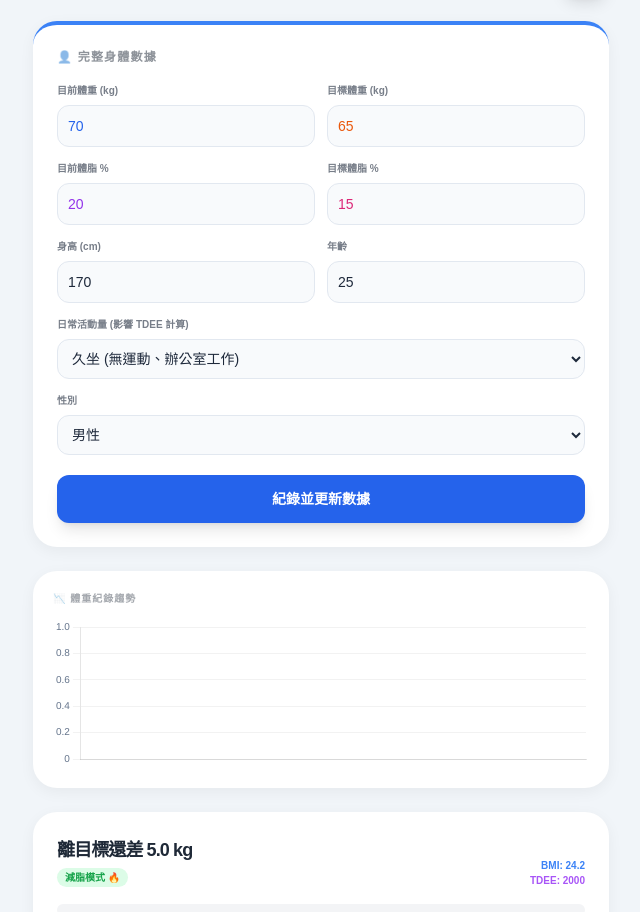
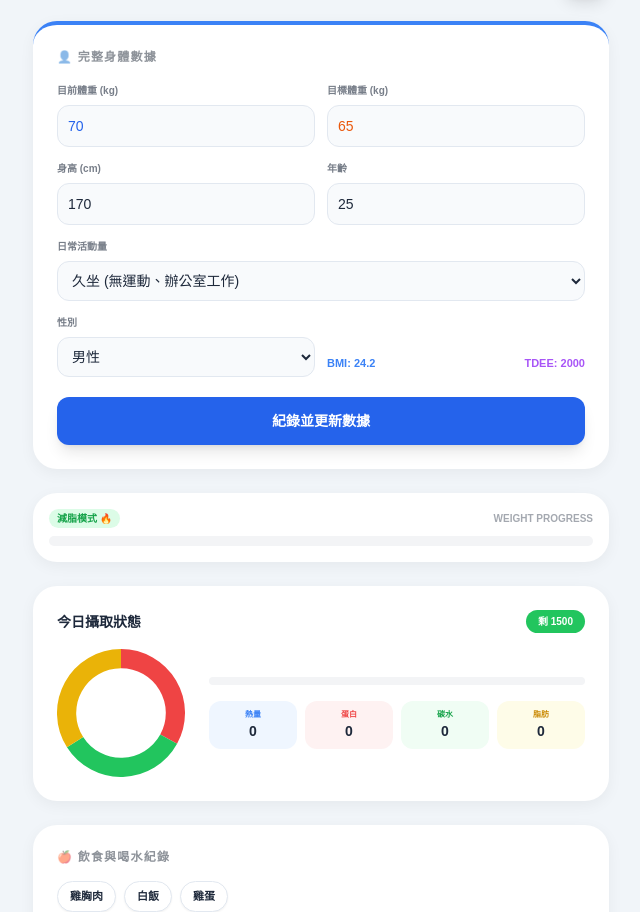
Before and after one commit to nswer0719/my-health-tracker, a plain HTML site: page index.html in a window 1280 px wide. Shown: the part 75-987 px from the top of the page, without its empty margins (319-959 px from the left). Drawn offline with nearby package versions, Linux system fonts and the light colour scheme.

Commit message:
Update index.html

```diff
--- a/index.html
+++ b/index.html
@@ -3,7 +3,7 @@
 <head>
     <meta charset="UTF-8">
     <meta name="viewport" content="width=device-width, initial-scale=1.0, user-scalable=no, viewport-fit=cover">
-    <title>健康體態 Pro+ 終極版</title>
+    <title>健康體態目標達成儀 Pro+</title>
 
     <link rel="apple-touch-icon" href="https://cdn-icons-png.flaticon.com/512/2738/2738658.png">
     <meta name="apple-mobile-web-app-capable" content="yes">
@@ -31,17 +31,14 @@
         .card { background: white; border-radius: 24px; box-shadow: 0 4px 15px rgba(0,0,0,0.05); }
         .dark .card { background: #1e293b; border: 1px solid #334155; }
 
-        input, select {
-            background-color: #f8fafc; color: #1e293b; border: 1px solid #e2e8f0; font-weight: 600;
-        }
-        .dark input, .dark select {
-            background-color: #334155; color: #f1f5f9; border-color: #475569;
-        }
+        input, select { background-color: #f8fafc; color: #1e293b; border: 1px solid #e2e8f0; font-weight: 600; }
+        .dark input, .dark select { background-color: #334155; color: #f1f5f9; border-color: #475569; }
+
         .food-chip { cursor: pointer; border: 1px solid #e2e8f0; background: white; white-space: nowrap; font-size: 11px; padding: 6px 12px; border-radius: 99px; font-weight: bold; }
         .dark .food-chip { background: #334155; border-color: #475569; color: #cbd5e1; }
+
         .ai-tip { border-left: 4px solid #3b82f6; background-color: #eff6ff; padding: 10px; border-radius: 8px; font-size: 0.8rem; color: #1e40af; margin-bottom: 8px; }
         .dark .ai-tip { background-color: #1e3a8a; color: #bfdbfe; }
-        .hide-scrollbar::-webkit-scrollbar { display: none; }
         .progress-bar { transition: width 0.6s cubic-bezier(0.4, 0, 0.2, 1); }
     </style>
 </head>
@@ -60,70 +57,61 @@
             <div class="grid grid-cols-2 gap-3 text-sm">
                 <div><label class="block text-[10px] mb-1 font-bold opacity-60">目前體重 (kg)</label><input id="weight" type="number" step="0.1" class="w-full p-2.5 rounded-xl text-blue-600 outline-none"></div>
                 <div><label class="block text-[10px] mb-1 font-bold opacity-60">目標體重 (kg)</label><input id="targetWeight" type="number" step="0.1" class="w-full p-2.5 rounded-xl text-orange-600 outline-none"></div>
-                <div><label class="block text-[10px] mb-1 font-bold opacity-60">目前體脂 %</label><input id="fatPercent" type="number" step="0.1" class="w-full p-2.5 rounded-xl text-purple-600 outline-none"></div>
-                <div><label class="block text-[10px] mb-1 font-bold opacity-60">目標體脂 %</label><input id="targetFat" type="number" step="0.1" class="w-full p-2.5 rounded-xl text-pink-600 outline-none"></div>
                 <div><label class="block text-[10px] mb-1 font-bold opacity-60">身高 (cm)</label><input id="height" type="number" class="w-full p-2.5 rounded-xl outline-none"></div>
                 <div><label class="block text-[10px] mb-1 font-bold opacity-60">年齡</label><input id="age" type="number" class="w-full p-2.5 rounded-xl outline-none"></div>
-
                 <div class="col-span-2">
-                    <label class="block text-[10px] mb-1 font-bold opacity-60">日常活動量 (影響 TDEE 計算)</label>
+                    <label class="block text-[10px] mb-1 font-bold opacity-60">日常活動量</label>
                     <select id="activity" class="w-full p-2.5 rounded-xl outline-none">
                         <option value="1.2">久坐 (無運動、辦公室工作)</option>
                         <option value="1.375">輕度 (每週運動 1-3 天)</option>
                         <option value="1.55">中度 (每週運動 3-5 天)</option>
                         <option value="1.725">重度 (每週運動 6-7 天)</option>
-                        <option value="1.9">極高 (勞力工作或運動員)</option>
                     </select>
                 </div>
-
-                <div class="col-span-2">
-                    <label class="block text-[10px] mb-1 font-bold opacity-60">性別</label>
+                <div><label class="block text-[10px] mb-1 font-bold opacity-60">性別</label>
                     <select id="gender" class="w-full p-2.5 rounded-xl outline-none">
-                        <option value="male">男性</option>
-                        <option value="female">女性</option>
+                        <option value="male">男性</option><option value="female">女性</option>
                     </select>
                 </div>
-
+                <div class="flex flex-col justify-end pb-1">
+                    <div class="flex justify-between text-[11px] font-black"><span class="text-blue-500">BMI: <span id="bmiVal">--</span></span><span class="text-purple-500">TDEE: <span id="tdeeVal">--</span></span></div>
+                </div>
                 <div class="col-span-2">
                     <button onclick="saveUserDetail()" class="w-full mt-2 bg-blue-600 text-white py-3.5 rounded-xl font-black shadow-lg active:scale-95 transition">紀錄並更新數據</button>
                 </div>
             </div>
         </div>
 
-        <div class="card p-5 mb-6">
-            <h2 class="text-[10px] font-black opacity-40 mb-3 uppercase tracking-widest text-gray-800 dark:text-gray-400">📉 體重紀錄趨勢</h2>
-            <div class="h-[150px]"><canvas id="weightChart"></canvas></div>
-        </div>
-
-        <div class="card p-6 mb-6">
-            <div class="flex justify-between items-end mb-4">
-                <div>
-                    <h3 id="weightDiffText" class="text-lg font-black text-gray-800 dark:text-white tracking-tighter">輸入數據中...</h3>
-                    <div id="modeBadge" class="inline-block mt-1 text-[10px] px-2 py-0.5 rounded-full font-bold"></div>
-                </div>
-                <div class="text-right text-[10px] font-bold">
-                    <div class="text-blue-500">BMI: <span id="bmiVal">--</span></div>
-                    <div class="text-purple-500">TDEE: <span id="tdeeVal">--</span></div>
-                </div>
+        <div class="card p-4 mb-6">
+            <div class="flex justify-between items-center mb-2">
+                <span id="modeBadge" class="text-[10px] px-2 py-0.5 rounded-full font-bold"></span>
+                <span class="text-[10px] font-bold opacity-40">WEIGHT PROGRESS</span>
             </div>
-            <div class="w-full bg-gray-100 dark:bg-gray-700 h-3 rounded-full overflow-hidden">
+            <div class="w-full bg-gray-100 dark:bg-gray-700 h-2.5 rounded-full overflow-hidden">
                 <div id="weightProgressBar" class="progress-bar bg-gradient-to-r from-blue-500 to-indigo-600 h-full w-0"></div>
             </div>
         </div>
 
         <div class="card p-6 mb-6">
             <div class="flex justify-between items-center mb-4">
-                <h2 class="font-black text-sm text-gray-800 dark:text-white">今日熱量狀態</h2>
+                <h2 class="font-black text-sm">今日攝取狀態</h2>
                 <span id="remainingCal" class="text-[10px] font-black px-3 py-1 rounded-full">--</span>
             </div>
-            <div class="w-full bg-gray-100 dark:bg-gray-700 h-3 rounded-full overflow-hidden mb-6">
-                <div id="calProgress" class="progress-bar bg-green-500 h-full w-0"></div>
-            </div>
-            <div class="grid grid-cols-4 gap-2 text-center">
-                <div class="bg-blue-50 dark:bg-blue-900/20 py-2 rounded-xl"><p class="text-[9px] font-bold text-blue-500">攝取</p><p id="totalCal" class="text-base font-black">0</p></div>
-                <div class="bg-red-50 dark:bg-red-900/20 py-2 rounded-xl"><p class="text-[9px] font-bold text-red-500">蛋白</p><p id="totalP" class="text-base font-black">0</p></div>
-                <div class="bg-green-50 dark:bg-green-900/20 py-2 rounded-xl"><p class="text-[9px] font-bold text-green-600">碳水</p><p id="totalC" class="text-base font-black">0</p></div>
-                <div class="bg-yellow-50 dark:bg-yellow-900/20 py-2 rounded-xl"><p class="text-[9px] font-bold text-yellow-600">脂肪</p><p id="totalF" class="text-base font-black">0</p></div>
+            <div class="flex flex-col md:flex-row gap-6 items-center">
+                <div class="w-32 h-32 flex-shrink-0">
+                    <canvas id="macroPieChart"></canvas>
+                </div>
+                <div class="flex-grow w-full">
+                    <div class="w-full bg-gray-100 dark:bg-gray-700 h-2 rounded-full overflow-hidden mb-4">
+                        <div id="calProgress" class="progress-bar bg-green-500 h-full w-0"></div>
+                    </div>
+                    <div class="grid grid-cols-4 gap-2 text-center">
+                        <div class="bg-blue-50 dark:bg-blue-900/20 py-2 rounded-xl"><p class="text-[8px] font-bold text-blue-500">熱量</p><p id="totalCal" class="text-sm font-black">0</p></div>
+                        <div class="bg-red-50 dark:bg-red-900/20 py-2 rounded-xl"><p class="text-[8px] font-bold text-red-500">蛋白</p><p id="totalP" class="text-sm font-black">0</p></div>
+                        <div class="bg-green-50 dark:bg-green-900/20 py-2 rounded-xl"><p class="text-[8px] font-bold text-green-600">碳水</p><p id="totalC" class="text-sm font-black">0</p></div>
+                        <div class="bg-yellow-50 dark:bg-yellow-900/20 py-2 rounded-xl"><p class="text-[8px] font-bold text-yellow-600">脂肪</p><p id="totalF" class="text-sm font-black">0</p></div>
+                    </div>
+                </div>
             </div>
         </div>
 
@@ -140,79 +128,62 @@
             <button onclick="addEntry()" class="w-full bg-gray-900 dark:bg-blue-600 text-white py-3.5 rounded-xl font-black active:scale-95 transition">加入今日日誌</button>
         </div>
 
-        <div class="card p-5 mb-6">
-            <h2 class="text-[10px] font-black opacity-40 mb-3 uppercase tracking-widest text-gray-800 dark:text-gray-400">🔥 熱量攝取趨勢 (7D)</h2>
-            <div class="h-[150px]"><canvas id="trendChart"></canvas></div>
+        <div class="card p-6 mb-6">
+            <div id="aiAdviceContainer"></div>
+            <div class="mt-4 border-t dark:border-gray-700 pt-4">
+                <div class="flex justify-between items-center mb-4"><span class="text-xs font-bold opacity-60">今日明細</span><button onclick="clearAll()" class="text-[10px] text-red-500 font-bold">全部清空</button></div>
+                <ul id="logList" class="space-y-3 max-h-[200px] overflow-y-auto pr-1"></ul>
+            </div>
         </div>
 
-        <div class="card p-6 mb-10">
-            <div id="aiAdviceContainer"></div>
-            <div class="mt-4 border-t dark:border-gray-700 pt-4">
-                <div class="flex justify-between items-center mb-4">
-                    <span class="text-xs font-bold opacity-60 text-gray-800 dark:text-gray-400">今日飲食明細</span>
-                    <button onclick="clearAll()" class="text-[10px] text-red-500 font-bold">清空紀錄</button>
-                </div>
-                <ul id="logList" class="space-y-3"></ul>
-            </div>
+        <div class="card p-5 mb-6">
+            <h2 class="text-[10px] font-black opacity-40 mb-3 uppercase tracking-widest">📉 體重變化紀錄</h2>
+            <div class="h-[150px]"><canvas id="weightChart"></canvas></div>
+        </div>
+
+        <div class="card p-5 mb-10">
+            <h2 class="text-[10px] font-black opacity-40 mb-3 uppercase tracking-widest">🔥 熱量攝取趨勢 (7D)</h2>
+            <div class="h-[150px]"><canvas id="trendChart"></canvas></div>
         </div>
     </div>
 
     <script>
-        // 核心邏輯升級：所有數據存檔至 V22，避免格式錯誤
-        const commonFoods = [
-            { name: "雞胸肉", p: 31, c: 0, f: 3.6 },
-            { name: "白飯", p: 4, c: 60, f: 0.6 },
-            { name: "水煮蛋", p: 7, c: 0.6, f: 5 },
-            { name: "拿鐵", p: 7, c: 11, f: 7 },
-            { name: "香蕉", p: 1, c: 23, f: 0.3 }
-        ];
-
-        let historyData = JSON.parse(localStorage.getItem('dietV22')) || {};
-        let weightHistory = JSON.parse(localStorage.getItem('weightV22')) || [];
-        let userDetail = JSON.parse(localStorage.getItem('userV22')) || {
-            gender:'male', age:25, weight:70, targetWeight:65, fatPercent:20, targetFat:15, height:170, activity:1.2, tdee: 2000
-        };
-
+        let historyData = JSON.parse(localStorage.getItem('dietV23')) || {};
+        let weightHistory = JSON.parse(localStorage.getItem('weightV23')) || [];
+        let userDetail = JSON.parse(localStorage.getItem('userV23')) || { gender:'male', age:25, weight:70, targetWeight:65, height:170, activity:1.2, tdee: 2000 };
         let today = new Date().toLocaleDateString();
         let logs = historyData[today]?.logs || [];
         let water = historyData[today]?.water || 0;
-        let trendChart, weightChart;
+        let trendChart, weightChart, macroPieChart;
 
         function toggleDarkMode() {
             const isDark = document.documentElement.classList.toggle('dark');
             localStorage.theme = isDark ? 'dark' : 'light';
             document.getElementById('darkBtnIcon').innerText = isDark ? '☀️' : '🌙';
-            updateChartColors();
+            location.reload();
         }
 
         function saveUserDetail() {
-            ['weight','targetWeight','fatPercent','targetFat','height','age','activity','gender'].forEach(id => {
+            ['weight','targetWeight','height','age','activity','gender'].forEach(id => {
                 const el = document.getElementById(id);
                 userDetail[id] = isNaN(parseFloat(el.value)) ? el.value : parseFloat(el.value);
             });
-            // 精準 BMR 計算
             let bmr = (10 * userDetail.weight) + (6.25 * userDetail.height) - (5 * userDetail.age);
             bmr = (userDetail.gender === 'male') ? bmr + 5 : bmr - 161;
             userDetail.tdee = Math.round(bmr * userDetail.activity);
 
-            if(!weightHistory.length || weightHistory[weightHistory.length-1].date !== today) {
-                weightHistory.push({ date: today, val: userDetail.weight });
-            } else {
-                weightHistory[weightHistory.length-1].val = userDetail.weight;
-            }
-            if(weightHistory.length > 30) weightHistory.shift();
+            if(!weightHistory.length || weightHistory[weightHistory.length-1].date !== today) weightHistory.push({ date: today, val: userDetail.weight });
+            else weightHistory[weightHistory.length-1].val = userDetail.weight;
             updateUI();
         }
 
         function updateUI() {
             const isGain = userDetail.targetWeight > userDetail.weight;
             const goalCal = isGain ? userDetail.tdee + 300 : userDetail.tdee - 500;
-            const diff = Math.abs(userDetail.weight - userDetail.targetWeight).toFixed(1);
             const bmi = (userDetail.weight / ((userDetail.height/100)**2)).toFixed(1);
 
-            document.getElementById('weightDiffText').innerText = diff == 0 ? "目標達成！🏆" : `離目標還差 ${diff} kg`;
             document.getElementById('modeBadge').innerText = isGain ? "增肌模式 🥩" : "減脂模式 🔥";
-            document.getElementById('modeBadge').className = `inline-block mt-1 text-[10px] px-2 py-0.5 rounded-full font-bold ${isGain ? 'bg-orange-100 text-orange-600' : 'bg-green-100 text-green-600'}`;
+            document.getElementById('modeBadge').className = `text-[10px] px-2 py-0.5 rounded-full font-bold ${isGain ? 'bg-orange-100 text-orange-600' : 'bg-green-100 text-green-600'}`;
             document.getElementById('tdeeVal').innerText = userDetail.tdee;
             document.getElementById('bmiVal').innerText = bmi;
 
@@ -237,17 +208,18 @@
             document.getElementById('waterText').innerText = water;
 
             const remain = goalCal - tCal;
-            document.getElementById('remainingCal').innerText = remain >= 0 ? `還能吃 ${Math.round(remain)}` : `超標 ${Math.abs(Math.round(remain))}`;
+            document.getElementById('remainingCal').innerText = remain >= 0 ? `剩 ${Math.round(remain)}` : `超標 ${Math.abs(Math.round(remain))}`;
             document.getElementById('remainingCal').className = `text-[10px] font-black px-3 py-1 rounded-full ${remain >= 0 ? 'bg-green-500 text-white' : 'bg-red-500 text-white'}`;
             document.getElementById('calProgress').style.width = Math.min((tCal/goalCal)*100, 100) + '%';
 
-            // AI 建議邏輯
-            const ai = document.getElementById('aiAdviceContainer');
-            let tips = water < 2000 ? `<div class="ai-tip">💧 記得喝水！目標 2000ml (目前 ${water}ml)。</div>` : `<div class="ai-tip">✅ 水分攝取達成！保持代謝良好。</div>`;
-            if (tP < (userDetail.weight * 1.5)) tips += `<div class="ai-tip">🥩 蛋白質稍嫌不足，建議多攝取雞蛋或肉類。</div>`;
-            ai.innerHTML = tips;
+            // 更新圓餅圖
+            const totalMacros = (tP * 4) + (tC * 4) + (tF * 9);
+            if(totalMacros > 0) {
+                macroPieChart.data.datasets[0].data = [Math.round((tP*4/totalMacros)*100), Math.round((tC*4/totalMacros)*100), Math.round((tF*9/totalMacros)*100)];
+                macroPieChart.update();
+            }
 
-            // 更新圖表
+            // 更新趨勢圖
             const calData = []; const dayLabels = [];
             for(let i=6; i>=0; i--) {
                 let d = new Date(); d.setDate(d.getDate() - i);
@@ -262,43 +234,36 @@
             weightChart.update();
 
             historyData[today] = { logs, water, tCal };
-            localStorage.setItem('dietV22', JSON.stringify(historyData));
-            localStorage.setItem('weightV22', JSON.stringify(weightHistory));
-            localStorage.setItem('userV22', JSON.stringify(userDetail));
+            localStorage.setItem('dietV23', JSON.stringify(historyData));
+            localStorage.setItem('weightV23', JSON.stringify(weightHistory));
+            localStorage.setItem('userV23', JSON.stringify(userDetail));
         }
 
         function initCharts() {
             const isDark = document.documentElement.classList.contains('dark');
             const color = isDark ? '#94a3b8' : '#64748b';
-            const config = { responsive: true, maintainAspectRatio: false, plugins: { legend: { display: false } } };
+
+            macroPieChart = new Chart(document.getElementById('macroPieChart'), {
+                type: 'doughnut',
+                data: { labels: ['蛋白', '碳水', '脂肪'], datasets: [{ data: [33, 33, 34], backgroundColor: ['#ef4444', '#22c55e', '#eab308'], borderWidth: 0 }] },
+                options: { cutout: '70%', plugins: { legend: { display: false } } }
+            });
+
+            const lineConfig = { responsive: true, maintainAspectRatio: false, plugins: { legend: { display: false } }, scales: { x:{ grid:{display:false}, ticks:{color, font:{size:10}} }, y:{ grid:{color:isDark?'#334155':'#f1f5f9'}, ticks:{color, font:{size:10}} } } };
 
             trendChart = new Chart(document.getElementById('trendChart'), {
                 type: 'line',
-                data: { labels: ['','','','','','',''], datasets: [
-                    { label: '攝取', data: new Array(7).fill(0), borderColor: '#3b82f6', backgroundColor: 'rgba(59, 130, 246, 0.1)', fill: true, tension: 0.4 },
-                    { label: '目標', data: new Array(7).fill(2000), borderColor: '#f43f5e', borderDash: [5, 5], pointRadius: 0 }
+                data: { labels: [], datasets: [
+                    { label: '攝取', data: [], borderColor: '#3b82f6', backgroundColor: 'rgba(59, 130, 246, 0.1)', fill: true, tension: 0.4 },
+                    { label: '目標', data: [], borderColor: '#f43f5e', borderDash: [5, 5], pointRadius: 0 }
                 ]},
-                options: config
+                options: lineConfig
             });
 
             weightChart = new Chart(document.getElementById('weightChart'), {
                 type: 'line',
-                data: { labels: [], datasets: [{ label: 'kg', data: [], borderColor: '#8b5cf6', tension: 0.3, pointRadius: 4, pointBackgroundColor: '#8b5cf6' }] },
-                options: config
-            });
-            updateChartColors();
-        }
-
-        function updateChartColors() {
-            const isDark = document.documentElement.classList.contains('dark');
-            const color = isDark ? '#94a3b8' : '#64748b';
-            [trendChart, weightChart].forEach(chart => {
-                if(!chart) return;
-                chart.options.scales = {
-                    x: { grid: { display: false }, ticks: { color, font: { size: 10 } } },
-                    y: { grid: { color: isDark ? 'rgba(255,255,255,0.05)' : 'rgba(0,0,0,0.05)' }, ticks: { color, font: { size: 10 } } }
-                };
-                chart.update();
+                data: { labels: [], datasets: [{ label: 'kg', data: [], borderColor: '#8b5cf6', tension: 0.3, pointRadius: 4 }] },
+                options: lineConfig
             });
         }
 
@@ -311,19 +276,19 @@
             ['foodName','pInput','cInput','fInput'].forEach(id => document.getElementById(id).value = '');
         }
 
-        function quickAdd(f) { logs.push({...f}); updateUI(); }
         function addWater(a) { water += a; updateUI(); }
         function deleteItem(i) { logs.splice(i, 1); updateUI(); }
-        function clearAll() { if(confirm("確定清空今日紀錄與喝水量嗎？")) { logs = []; water = 0; updateUI(); } }
+        function clearAll() { if(confirm("確定清空嗎？")) { logs = []; water = 0; updateUI(); } }
 
         window.onload = () => {
-            ['weight','targetWeight','fatPercent','targetFat','height','age','activity','gender'].forEach(id => {
+            ['weight','targetWeight','height','age','activity','gender'].forEach(id => {
                 document.getElementById(id).value = userDetail[id] || '';
             });
+            const commonFoods = [{ name: "雞胸肉", p: 31, c: 0, f: 3.6 }, { name: "白飯", p: 4, c: 60, f: 0.6 }, { name: "雞蛋", p: 7, c: 0.6, f: 5 }];
             const fb = document.getElementById('foodBank');
             commonFoods.forEach(f => {
                 const s = document.createElement('div'); s.className = "food-chip shadow-sm";
-                s.innerText = f.name; s.onclick = () => quickAdd(f); fb.appendChild(s);
+                s.innerText = f.name; s.onclick = () => { logs.push({...f}); updateUI(); }; fb.appendChild(s);
             });
             initCharts(); updateUI();
         };
```
